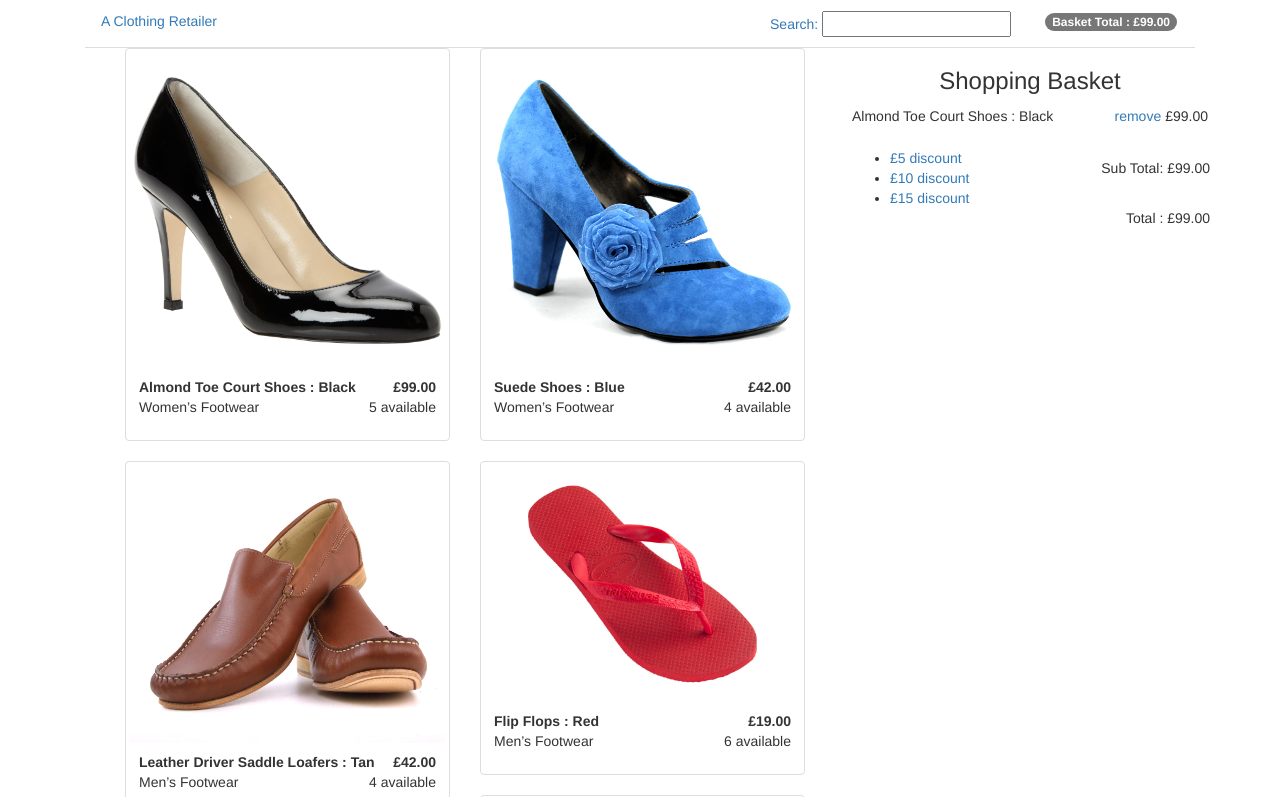
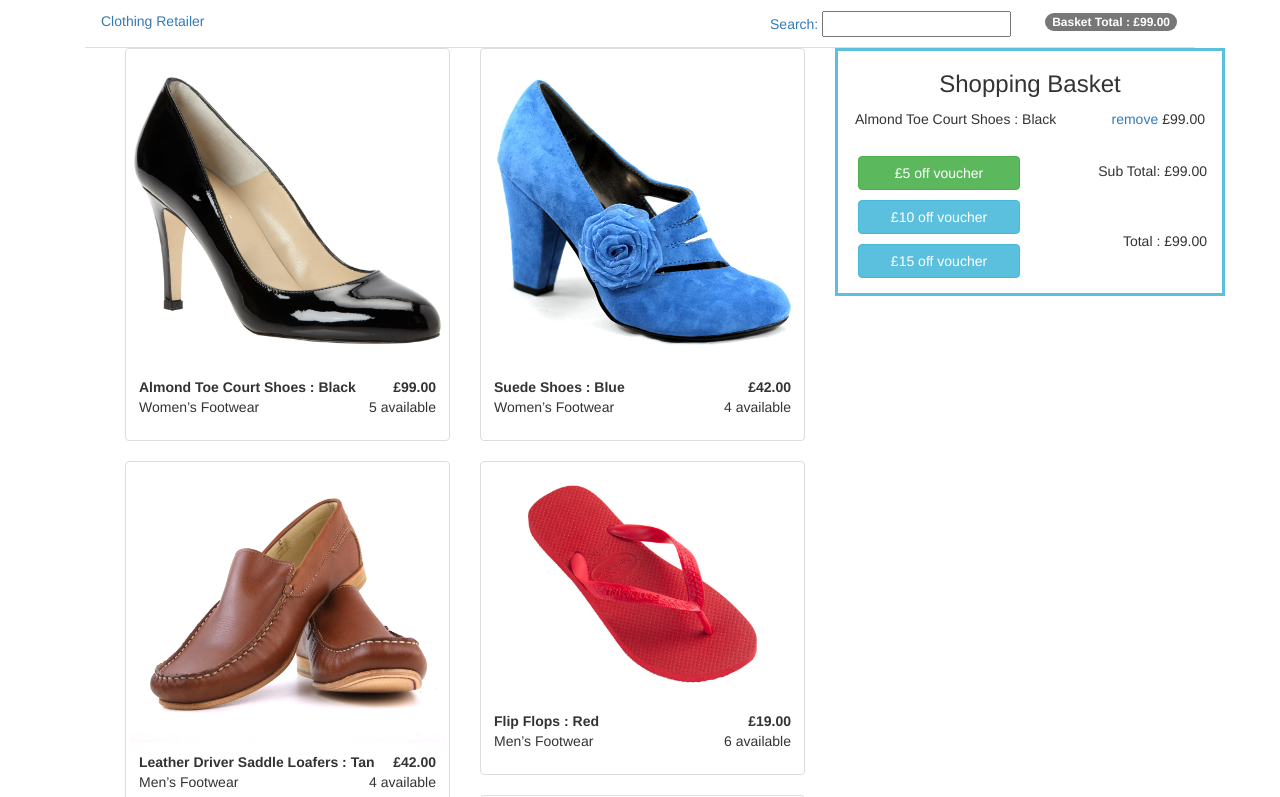
Before and after one commit to wardymate/clothing-retailer, a website: page public/index.html in a window 1280 px wide. Both pictures are taken after a click on the link 287 px from the left and 244 px from the top of the page. Shown: the top 797 px of the page. Drawn offline with nearby package versions, Linux system fonts and the light colour scheme; some packages are replaced by stand-ins of ours.

Commit message:
more styleing and can clear error messages

```diff
--- a/public/css/style.css
+++ b/public/css/style.css
@@ -1,7 +1,8 @@
 h3 {
   text-align: center;
 }
-#five-pound-voucher {
+#five-pound-voucher, #ten-pound-voucher, #fifteen-pound-voucher {
+  margin: 5px;
   width: 100%;
   text-align: center;
 }
@@ -21,6 +22,15 @@ h3 {
   list-style-type: none;
 }
 
+#shopping-basket-container {
+  border: solid;
+  border-color: #5bc0de;
+}
+
+#basket-total {
+  padding-top: 50px;
+}
+
 .basket-item, .remove-basket-item, .basket-price {
   display: inline-block;
   padding: 2px;
@@ -30,5 +40,12 @@ h3 {
   list-style-type: none;
 }
 
-.shop-item {
+.vouchers {
+  list-style-type: none;
+  padding-left: 0px;
 }
+
+.totals {
+  list-style-type: none;
+  padding-right: 0px;
+}
--- a/public/index.html
+++ b/public/index.html
@@ -17,7 +17,7 @@
       <section class="col-md-12">
         <ul class ="nav nav-tabs">
           <li>
-            <a>A Clothing Retailer</a>
+            <a>Clothing Retailer</a>
           </li>
           <li class="pull-right">
             <a><span id="basket-header-total" class="badge">Basket Total : {{ctrl.basketTotal| currency:"£"}}</span></a>
@@ -29,14 +29,17 @@
       </section>
       <div class="row">
         <section class="col-sm-8" id="error-message" ng-show="ctrl.errorMessage" class="ng-hide">
+          <div class="alert alert-danger alert-dismissible" role="alert">
+            <button type="button" ng-click="ctrl.clearErrorMessage()" class="close" aria-label="Close"><span aria-hidden="true">&times;</span></button>
             <p>{{ctrl.errorMessage}}</p>
+          </div>
         </section>
         <section class="col-sm-8">
           <ul>
             <li ng-repeat="item in ctrl.products.items | filter:query" class="col-sm-6 col-lg-6 col-md-6 item-panel">
               <a class="thumbnail" ng-click="ctrl.addItemToBasket(item)">
-                <img class="shop-item" ng-src="{{item.imageUrl}}">
-                <div class="caption">
+                <img ng-src="{{item.imageUrl}}">
+                <div class="shop-item caption">
                   <strong>{{item.Name}} : {{item.colour}}<span class="pull-right">{{item.price | currency:"£"}}</span></strong>
                   <p>{{item.Category}}<span class="pull-right">{{item.quantity}} available</span></p>
                 </div>
@@ -44,31 +47,38 @@
             </li>
           </ul>
         </section>
-        <section class="col-md-4">
-          <div ng-show="ctrl.shoppingBasketVisible" class="ng-hide">
+        <section id="shopping-basket-container" ng-show="ctrl.shoppingBasketVisible" class="ng-hide col-md-4">
+          <div>
             <h3>Shopping Basket</h3>
             <ul id="shopping-basket">
               <li ng-repeat="(index, basketItem) in ctrl.shoppingBasket track by $index">
                 <p class="basket-item" id="basket-item-{{index}}">{{basketItem.Name}} : {{basketItem.colour}}</p><p class="pull-right basket-price">{{basketItem.price | currency:"£"}}</p><a ng-click="ctrl.removeItemFromBasket(basketItem )"class="remove-basket-item pull-right">remove</a>
               </li>
             </ul>
-            <span id="sub-total" class="pull-right">Sub Total: {{ctrl.subTotal() | currency:"£"}}</span>
-            <ul>
+            <div>
+              <ul class="col-lg-6 vouchers">
                 <li>
-                <a id="five-pound-voucher" ng-click="ctrl.applyFivePoundDiscount()">£5 discount
+                  <a class="btn btn-success" id="five-pound-voucher" ng-click="ctrl.applyFivePoundDiscount()">£5 off voucher
                   </a>
                 </li>
                 <li>
-                <a id="ten-pound-voucher" ng-click="ctrl.applyTenPoundDiscount()">£10 discount
+                  <a class="btn btn-info" id="ten-pound-voucher" ng-click="ctrl.applyTenPoundDiscount()">£10 off voucher
                   </a>
                 </li>
                 <li>
-                <a id="fifteen-pound-voucher" ng-click="ctrl.applyFifteenPoundDiscount()">£15 discount
+                  <a class="btn btn-info" id="fifteen-pound-voucher" ng-click="ctrl.applyFifteenPoundDiscount()">£15 off voucher
                   </a>
                 </li>
-            <ul>
+              </ul>
+              <ul class="col-lg-6 totals">
+                <li>
+                  <span id="sub-total" class="pull-right">Sub Total: {{ctrl.subTotal() | currency:"£"}}</span>
+                </li>
+                <li>
                   <div id="basket-total" class="pull-right">
-              Total : {{ctrl.basketTotal| currency:"£"}}
+                Total : {{ctrl.basketTotal| currency:"£"}}</div>
+                </li>
+              </ul>
             </div>
           </div>
         </section>
--- a/public/js/shoppingCartController.js
+++ b/public/js/shoppingCartController.js
@@ -102,7 +102,10 @@ shopper.controller('ShoppingCartController', [function() {
       self.basketTotal -= 15.00;
       self.fifteenPoundDiscount = false;
     }
+  };
 
+  self.clearErrorMessage = function() {
+    self.errorMessage = false;
   };
 
 }]);
```
Also changed, not shown: test/e2e/shoppingCartFeature.js (+9 -1 lines), test/shoppingCartController.spec.js (+5 -0 lines). Lines whose indentation alone changed are shown as unchanged.
